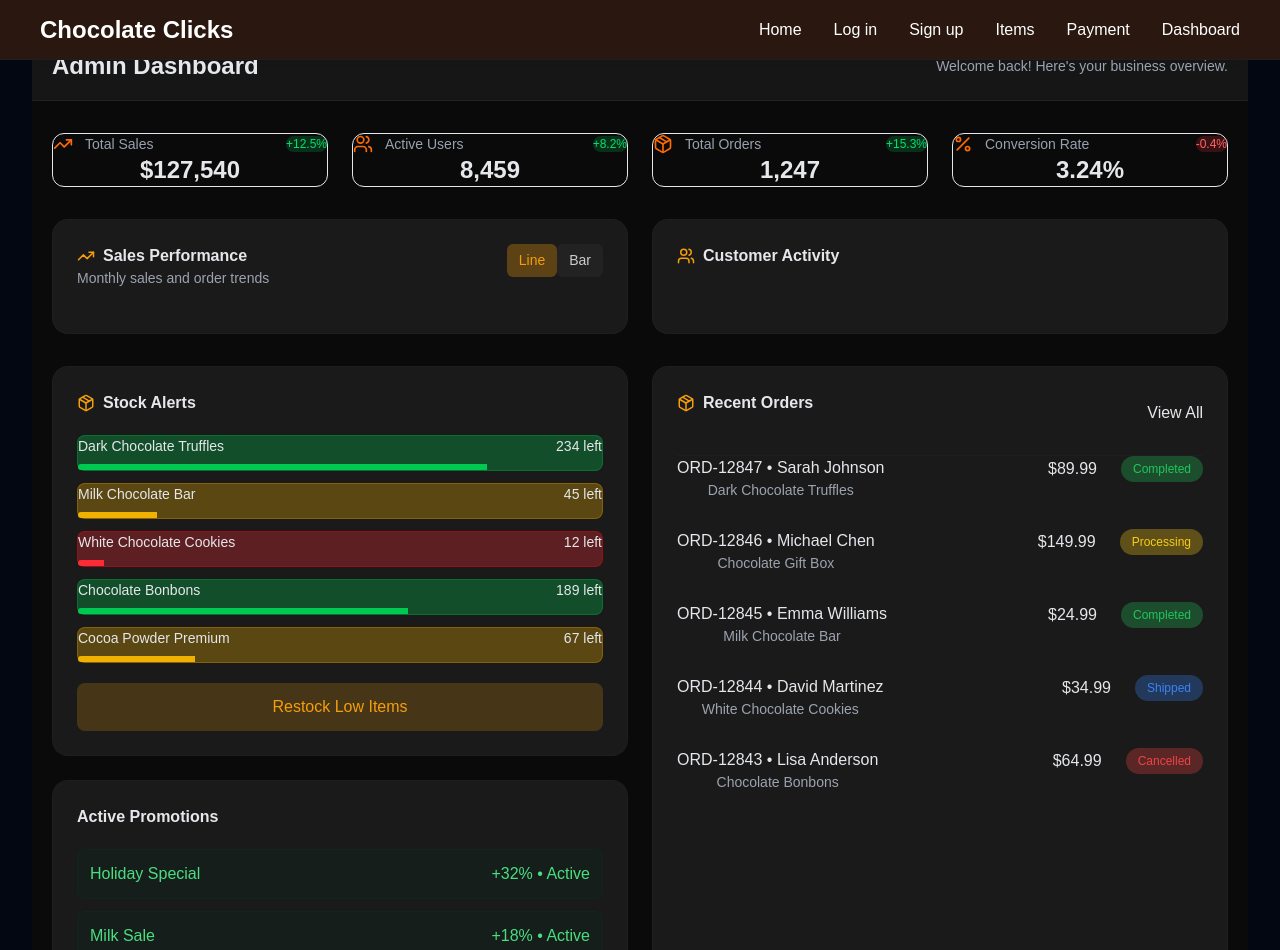
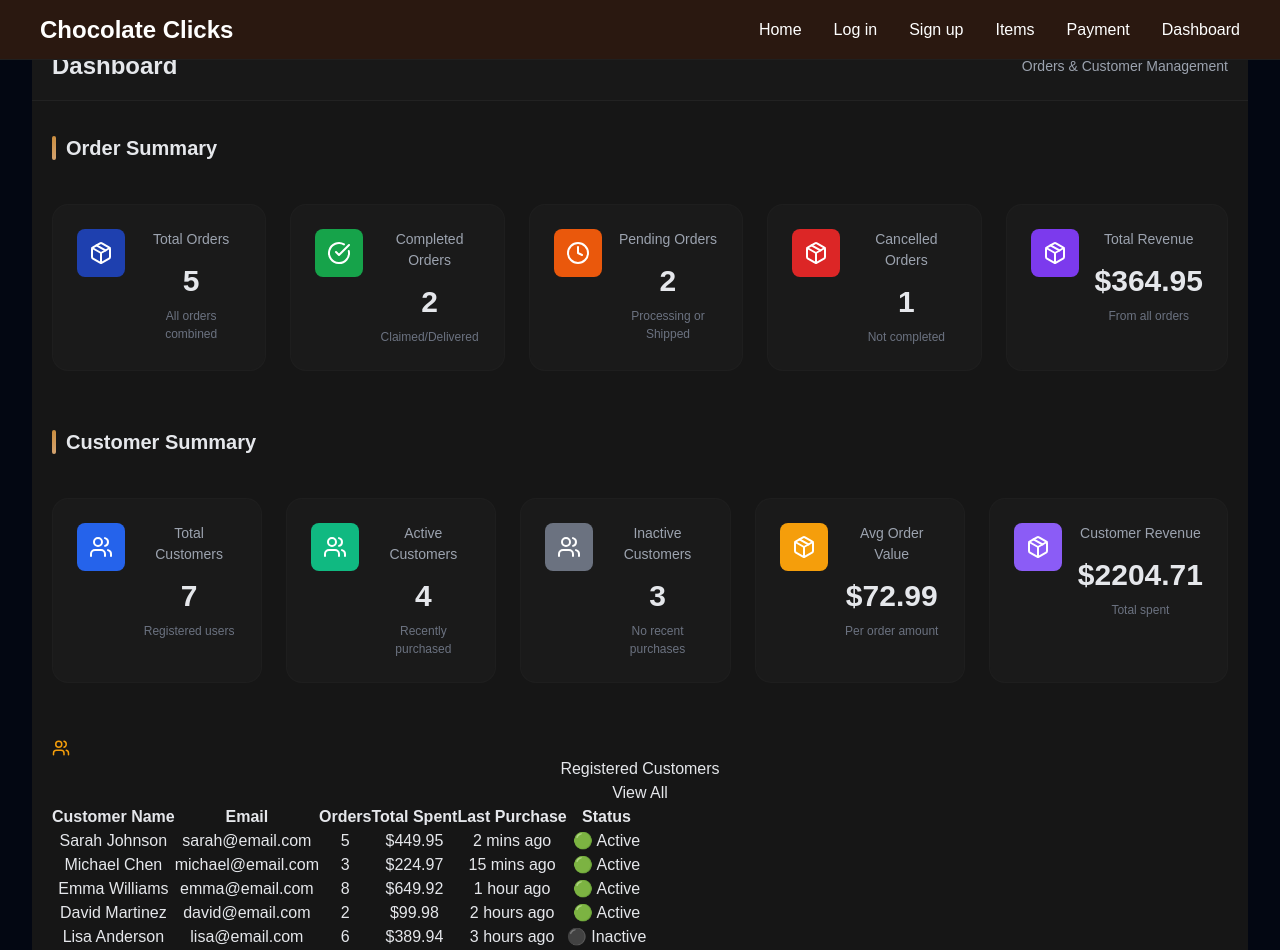
Before and after one commit to tanuri2002/chocolate-clicks-web, a React (Vite) app: page /dashboard in a window 1280 px wide. Shown: the top 950 px of the page. Built offline with nearby package versions, Linux system fonts and the light colour scheme; a web font is replaced by a local one.

Commit message:
Update dashboard orders and customers

```diff
--- a/src/frontend/Dashboard.css
+++ b/src/frontend/Dashboard.css
@@ -1,5 +1,5 @@
 .dashboard-page {
-  background-color: #0a0a0a;
+  background-color: #161616;
   color: #e5e7eb;
   min-height: 100vh;
   font-family: 'Kalnia', sans-serif;
@@ -50,9 +50,83 @@
   display: flex;
   flex-direction: column;
   gap: 2rem;
+
+/* Summary Sections */
+.summary-section {
+  display: flex;
+  flex-direction: column;
+  gap: 1rem;
+}
+
+.section-title {
+  font-size: 1.25rem;
+  font-weight: 600;
+  color: #e5e7eb;
+}
 }
 
 /* KPI Cards Grid */
+.order-summary-cards {
+  display: grid;
+  grid-template-columns: 1fr;
+  gap: 1.5rem;
+  margin-bottom: 1.5rem;
+}
+
+@media (min-width: 768px) {
+  .order-summary-cards {
+    grid-template-columns: repeat(2, 1fr);
+  }
+}
+
+@media (min-width: 1024px) {
+  .order-summary-cards {
+    grid-template-columns: repeat(5, 1fr);
+  }
+}
+
+.summary-card {
+  background-color: #1a1a1a;
+  border: 1px solid rgba(34,34,34,0.6);
+  border-radius: 1rem;
+  padding: 1.5rem;
+  display: flex;
+  gap: 1rem;
+  align-items: flex-start;
+}
+
+.summary-icon {
+  min-width: 48px;
+  width: 48px;
+  height: 48px;
+  border-radius: 0.5rem;
+  display: flex;
+  align-items: center;
+  justify-content: center;
+  flex-shrink: 0;
+}
+
+.summary-content {
+  flex: 1;
+}
+
+.summary-label {
+  font-size: 0.875rem;
+  color: #9ca3af;
+  margin-bottom: 0.5rem;
+}
+
+.summary-value {
+  font-size: 1.875rem;
+  font-weight: 700;
+  margin-bottom: 0.25rem;
+}
+
+.summary-subtitle {
+  font-size: 0.75rem;
+  color: #6b7280;
+}
+
 .kpi-cards {
   display: grid;
   grid-template-columns: 1fr;
@@ -158,6 +232,95 @@
 
 /* Cards */
 .stock-card, .promotions-card, .recent-orders-card {
+
+  /* Customers Card */
+  .customers-card {
+    background-color: #1a1a1a;
+    border-radius: 1rem;
+    border: 1px solid rgba(34,34,34,0.6);
+    padding: 1.5rem;
+  }
+
+  .customers-header {
+    display: flex;
+    justify-content: space-between;
+    align-items: center;
+    margin-bottom: 1.5rem;
+  }
+
+  .customers-header h2 {
+    display: flex;
+    align-items: center;
+    gap: 0.5rem;
+    font-weight: 600;
+    margin: 0;
+  }
+
+  .view-all-btn {
+    background-color: rgba(245,158,11,0.2);
+    color: #f59e0b;
+    border: none;
+    padding: 0.5rem 1rem;
+    border-radius: 0.5rem;
+    cursor: pointer;
+    font-weight: 500;
+    transition: background-color 0.2s;
+  }
+
+  .view-all-btn:hover {
+    background-color: rgba(245,158,11,0.3);
+  }
+
+  /* Customers Table */
+  .customers-table-wrapper {
+    overflow-x: auto;
+  }
+
+  .customers-table {
+    width: 100%;
+    border-collapse: collapse;
+  }
+
+  .customers-table thead {
+    background-color: rgba(34,34,34,0.5);
+    border-bottom: 1px solid rgba(34,34,34,0.6);
+  }
+
+  .customers-table th {
+    padding: 1rem;
+    text-align: left;
+    font-weight: 600;
+    color: #9ca3af;
+    font-size: 0.875rem;
+  }
+
+  .customers-table td {
+    padding: 1rem;
+    border-bottom: 1px solid rgba(34,34,34,0.3);
+    font-size: 0.875rem;
+  }
+
+  .customers-table tbody tr:hover {
+    background-color: rgba(34,34,34,0.2);
+  }
+
+  .customer-status {
+    padding: 0.25rem 0.75rem;
+    border-radius: 9999px;
+    font-size: 0.75rem;
+    font-weight: 500;
+    display: inline-block;
+  }
+
+  .customer-status.active {
+    background-color: rgba(16,185,129,0.2);
+    color: #10b981;
+  }
+
+  .customer-status.inactive {
+    background-color: rgba(107,114,128,0.2);
+    color: #9ca3af;
+  }
   background-color: #1a1a1a;
   border-radius: 1rem;
   border: 1px solid rgba(34,34,34,0.6);
@@ -215,6 +378,14 @@
 
 /* Recent Orders */
 .recent-orders-header {
+
+  .recent-orders-header h2 {
+    display: flex;
+    align-items: center;
+    gap: 0.5rem;
+    font-weight: 600;
+    margin: 0;
+  }
   display: flex;
   justify-content: space-between;
   margin-bottom: 1.25rem;
@@ -255,6 +426,18 @@
   color: #9ca3af;
 }
 
+.order-details {
+  font-size: 0.75rem;
+  color: #6b7280;
+  margin-top: 0.25rem;
+  display: flex;
+  gap: 0.5rem;
+}
+
+.order-time {
+  color: #6b7280;
+}
+
 .order-right {
   display: flex;
   align-items: center;
--- a/src/frontend/Dashboard.jsx
+++ b/src/frontend/Dashboard.jsx
@@ -1,43 +1,18 @@
 // src/pages/Dashboard.jsx
 import React from 'react';
-import { TrendingUp, Users, Package, Percent } from 'lucide-react';
-import { AreaChart, Area, XAxis, YAxis, CartesianGrid, Tooltip, ResponsiveContainer } from 'recharts';
-import StatCard from '../frontend/StatCard';
-import StockAlert from '../frontend/StockAlert';
+import { Package, Clock, CheckCircle, Users } from 'lucide-react';
 import './Dashboard.css';
 
-// ─── Example data ────────────────────────────────────────────────
-const monthlySales = [
-  { month: 'Jan', sales: 38000, orders: 420 },
-  { month: 'Feb', sales: 42000, orders: 480 },
-  { month: 'Mar', sales: 38000, orders: 410 },
-  { month: 'Apr', sales: 62000, orders: 680 },
-  { month: 'May', sales: 58000, orders: 640 },
-  { month: 'Jun', sales: 72000, orders: 790 },
-  { month: 'Jul', sales: 68000, orders: 750 },
-  { month: 'Aug', sales: 74000, orders: 810 },
-  { month: 'Sep', sales: 78000, orders: 860 },
-  { month: 'Oct', sales: 82000, orders: 900 },
-  { month: 'Nov', sales: 98000, orders: 1080 },
-  { month: 'Dec', sales: 135000, orders: 1480 },
-];
+// ─── Order Data ────────────────────────────────────────────────
 
-const dailyActivity = [
-  { day: 'Mon', new: 180, active: 1250 },
-  { day: 'Tue', new: 210, active: 1420 },
-  { day: 'Wed', new: 195, active: 1680 },
-  { day: 'Thu', new: 230, active: 1750 },
-  { day: 'Fri', new: 280, active: 1980 },
-  { day: 'Sat', new: 340, active: 2150 },
-  { day: 'Sun', new: 260, active: 1920 },
-];
-
-const stockAlerts = [
-  { name: "Dark Chocolate Truffles", stock: 234, status: "good" },
-  { name: "Milk Chocolate Bar", stock: 45, status: "warning" },
-  { name: "White Chocolate Cookies", stock: 12, status: "danger" },
-  { name: "Chocolate Bonbons", stock: 189, status: "good" },
-  { name: "Cocoa Powder Premium", stock: 67, status: "warning" },
+const registeredCustomers = [
+  { id: 1, name: "Sarah Johnson", email: "sarah@email.com", totalOrders: 5, totalSpent: 449.95, lastPurchase: "2 mins ago", status: "active" },
+  { id: 2, name: "Michael Chen", email: "michael@email.com", totalOrders: 3, totalSpent: 224.97, lastPurchase: "15 mins ago", status: "active" },
+  { id: 3, name: "Emma Williams", email: "emma@email.com", totalOrders: 8, totalSpent: 649.92, lastPurchase: "1 hour ago", status: "active" },
+  { id: 4, name: "David Martinez", email: "david@email.com", totalOrders: 2, totalSpent: 99.98, lastPurchase: "2 hours ago", status: "active" },
+  { id: 5, name: "Lisa Anderson", email: "lisa@email.com", totalOrders: 6, totalSpent: 389.94, lastPurchase: "3 hours ago", status: "inactive" },
+  { id: 6, name: "James Wilson", email: "james@email.com", totalOrders: 1, totalSpent: 89.99, lastPurchase: "1 day ago", status: "inactive" },
+  { id: 7, name: "Maria Garcia", email: "maria@email.com", totalOrders: 4, totalSpent: 299.96, lastPurchase: "2 days ago", status: "inactive" },
 ];
 
 const recentOrders = [
@@ -49,129 +24,207 @@ const recentOrders = [
 ];
 
 export default function Dashboard() {
+  // Calculate order statistics
+  const totalOrders = recentOrders.length;
+  const completedOrders = recentOrders.filter(order => order.status === "Completed").length;
+  const pendingOrders = recentOrders.filter(order => order.status !== "Completed" && order.status !== "Cancelled").length;
+  const cancelledOrders = recentOrders.filter(order => order.status === "Cancelled").length;
+  const totalAmount = recentOrders.reduce((sum, order) => sum + order.amount, 0);
+
+  // Calculate customer statistics
+  const totalCustomers = registeredCustomers.length;
+  const activeCustomers = registeredCustomers.filter(c => c.status === "active").length;
+  const inactiveCustomers = registeredCustomers.filter(c => c.status === "inactive").length;
+  const totalCustomerSpent = registeredCustomers.reduce((sum, c) => sum + c.totalSpent, 0);
+  const avgOrderValue = (totalAmount / totalOrders).toFixed(2);
+
   return (
     <div className="dashboard-page">
       {/* Header */}
       <header className="dashboard-header">
         <div className="dashboard-header-inner">
-          <h1>Admin Dashboard</h1>
-          <div className="dashboard-welcome">Welcome back! Here's your business overview.</div>
+          <h1>Dashboard</h1>
+          <div className="dashboard-welcome">Orders & Customer Management</div>
         </div>
       </header>
 
       <main className="dashboard-main">
-        {/* KPI cards */}
-        <div className="kpi-cards">
-          <StatCard icon={TrendingUp}  title="Total Sales"   value="$127,540" change={12.5}  positive />
-          <StatCard icon={Users}       title="Active Users"  value="8,459"   change={8.2}   positive />
-          <StatCard icon={Package}     title="Total Orders"  value="1,247"   change={15.3}  positive />
-          <StatCard icon={Percent}     title="Conversion Rate" value="3.24%" change={-0.4} positive={false} />
+        {/* Order Summary Cards */}
+        <div className="summary-section">
+          <h2 className="section-title">Order Summary</h2>
+          <div className="order-summary-cards">
+            <div className="summary-card">
+              <div className="summary-icon" style={{ backgroundColor: '#1e40af' }}>
+                <Package size={24} color="white" />
               </div>
-
-        {/* Charts */}
-        <div className="dashboard-charts">
-          {/* Sales Performance */}
-          <div className="chart-card">
-            <div className="chart-header">
-              <div>
-                <h2><TrendingUp size={18} className="icon-orange"/> Sales Performance</h2>
-                <p>Monthly sales and order trends</p>
-              </div>
-              <div className="chart-toggle">
-                <button>Line</button>
-                <button>Bar</button>
-              </div>
-            </div>
-            <div className="chart-area">
-              <ResponsiveContainer>
-                <AreaChart data={monthlySales}>
-                  <defs>
-                    <linearGradient id="colorSales" x1="0" y1="0" x2="0" y2="1">
-                      <stop offset="5%" stopColor="#f59e0b" stopOpacity={0.6}/>
-                      <stop offset="95%" stopColor="#f59e0b" stopOpacity={0}/>
-                    </linearGradient>
-                  </defs>
-                  <CartesianGrid strokeDasharray="3 3" stroke="#222" vertical={false}/>
-                  <XAxis dataKey="month" stroke="#666"/>
-                  <YAxis stroke="#666"/>
-                  <Tooltip contentStyle={{ background: '#1a1a1a', border: '#333' }}/>
-                  <Area type="monotone" dataKey="sales" stroke="#f59e0b" fill="url(#colorSales)"/>
-                </AreaChart>
-              </ResponsiveContainer>
+              <div className="summary-content">
+                <div className="summary-label">Total Orders</div>
+                <div className="summary-value">{totalOrders}</div>
+                <div className="summary-subtitle">All orders combined</div>
               </div>
             </div>
 
-          {/* Customer Activity */}
-          <div className="chart-card">
-            <h2 className="chart-title"><Users size={18} className="icon-orange"/> Customer Activity</h2>
-            <div className="chart-area">
-              <ResponsiveContainer>
-                <AreaChart data={dailyActivity}>
-                  <defs>
-                    <linearGradient id="colorActive" x1="0" y1="0" x2="0" y2="1">
-                      <stop offset="5%" stopColor="#8b5cf6" stopOpacity={0.5}/>
-                      <stop offset="95%" stopColor="#8b5cf6" stopOpacity={0}/>
-                    </linearGradient>
-                    <linearGradient id="colorNew" x1="0" y1="0" x2="0" y2="1">
-                      <stop offset="5%" stopColor="#f59e0b" stopOpacity={0.6}/>
-                      <stop offset="95%" stopColor="#f59e0b" stopOpacity={0}/>
-                    </linearGradient>
-                  </defs>
-                  <CartesianGrid strokeDasharray="3 3" stroke="#222" vertical={false}/>
-                  <XAxis dataKey="day" stroke="#666"/>
-                  <YAxis stroke="#666"/>
-                  <Tooltip contentStyle={{ background: '#1a1a1a', border: '#333' }}/>
-                  <Area type="monotone" dataKey="active" stroke="#8b5cf6" fill="url(#colorActive)" name="Active Users"/>
-                  <Area type="monotone" dataKey="new" stroke="#f59e0b" fill="url(#colorNew)" name="New Users" stackId="1"/>
-                </AreaChart>
-              </ResponsiveContainer>
+            <div className="summary-card">
+              <div className="summary-icon" style={{ backgroundColor: '#16a34a' }}>
+                <CheckCircle size={24} color="white" />
               </div>
+              <div className="summary-content">
+                <div className="summary-label">Completed Orders</div>
+                <div className="summary-value">{completedOrders}</div>
+                <div className="summary-subtitle">Claimed/Delivered</div>
               </div>
             </div>
 
-        {/* Bottom Section */}
-        <div className="dashboard-bottom">
-          {/* Stock Alerts & Promotions */}
-          <div className="left-column">
-            {/* Stock Alerts */}
-            <div className="stock-card">
-              <h2><Package size={18} className="icon-orange"/> Stock Alerts</h2>
-              <div className="stock-list">
-                {stockAlerts.map(item => (
-                  <StockAlert key={item.name} {...item}/>
-                ))}
+            <div className="summary-card">
+              <div className="summary-icon" style={{ backgroundColor: '#ea580c' }}>
+                <Clock size={24} color="white" />
               </div>
-              <button className="restock-button">Restock Low Items</button>
+              <div className="summary-content">
+                <div className="summary-label">Pending Orders</div>
+                <div className="summary-value">{pendingOrders}</div>
+                <div className="summary-subtitle">Processing or Shipped</div>
+              </div>
             </div>
 
-            {/* Active Promotions */}
-            <div className="promotions-card">
-              <h2>Active Promotions</h2>
-              <div className="promotion-list">
-                <div className="promotion-item">
-                  <span>Holiday Special</span>
-                  <span>+32% • Active</span>
+            <div className="summary-card">
+              <div className="summary-icon" style={{ backgroundColor: '#dc2626' }}>
+                <Package size={24} color="white" />
               </div>
-                <div className="promotion-item">
-                  <span>Milk Sale</span>
-                  <span>+18% • Active</span>
+              <div className="summary-content">
+                <div className="summary-label">Cancelled Orders</div>
+                <div className="summary-value">{cancelledOrders}</div>
+                <div className="summary-subtitle">Not completed</div>
+              </div>
+            </div>
+
+            <div className="summary-card">
+              <div className="summary-icon" style={{ backgroundColor: '#7c3aed' }}>
+                <Package size={24} color="white" />
+              </div>
+              <div className="summary-content">
+                <div className="summary-label">Total Revenue</div>
+                <div className="summary-value">${totalAmount.toFixed(2)}</div>
+                <div className="summary-subtitle">From all orders</div>
               </div>
             </div>
           </div>
         </div>
 
-          {/* Recent Orders */}
+        {/* Customer Summary Cards */}
+        <div className="summary-section">
+          <h2 className="section-title">Customer Summary</h2>
+          <div className="order-summary-cards">
+            <div className="summary-card">
+              <div className="summary-icon" style={{ backgroundColor: '#2563eb' }}>
+                <Users size={24} color="white" />
+              </div>
+              <div className="summary-content">
+                <div className="summary-label">Total Customers</div>
+                <div className="summary-value">{totalCustomers}</div>
+                <div className="summary-subtitle">Registered users</div>
+              </div>
+            </div>
+
+            <div className="summary-card">
+              <div className="summary-icon" style={{ backgroundColor: '#10b981' }}>
+                <Users size={24} color="white" />
+              </div>
+              <div className="summary-content">
+                <div className="summary-label">Active Customers</div>
+                <div className="summary-value">{activeCustomers}</div>
+                <div className="summary-subtitle">Recently purchased</div>
+              </div>
+            </div>
+
+            <div className="summary-card">
+              <div className="summary-icon" style={{ backgroundColor: '#6b7280' }}>
+                <Users size={24} color="white" />
+              </div>
+              <div className="summary-content">
+                <div className="summary-label">Inactive Customers</div>
+                <div className="summary-value">{inactiveCustomers}</div>
+                <div className="summary-subtitle">No recent purchases</div>
+              </div>
+            </div>
+
+            <div className="summary-card">
+              <div className="summary-icon" style={{ backgroundColor: '#f59e0b' }}>
+                <Package size={24} color="white" />
+              </div>
+              <div className="summary-content">
+                <div className="summary-label">Avg Order Value</div>
+                <div className="summary-value">${avgOrderValue}</div>
+                <div className="summary-subtitle">Per order amount</div>
+              </div>
+            </div>
+
+            <div className="summary-card">
+              <div className="summary-icon" style={{ backgroundColor: '#8b5cf6' }}>
+                <Package size={24} color="white" />
+              </div>
+              <div className="summary-content">
+                <div className="summary-label">Customer Revenue</div>
+                <div className="summary-value">${totalCustomerSpent.toFixed(2)}</div>
+                <div className="summary-subtitle">Total spent</div>
+              </div>
+            </div>
+          </div>
+        </div>
+
+        {/* Registered Customers List */}
+        <div className="customers-card">
+          <div className="customers-header">
+            <h2><Users size={18} className="icon-orange"/> Registered Customers</h2>
+            <button className="view-all-btn">View All</button>
+          </div>
+          <div className="customers-table-wrapper">
+            <table className="customers-table">
+              <thead>
+                <tr>
+                  <th>Customer Name</th>
+                  <th>Email</th>
+                  <th>Orders</th>
+                  <th>Total Spent</th>
+                  <th>Last Purchase</th>
+                  <th>Status</th>
+                </tr>
+              </thead>
+              <tbody>
+                {registeredCustomers.map(customer => (
+                  <tr key={customer.id}>
+                    <td>{customer.name}</td>
+                    <td>{customer.email}</td>
+                    <td>{customer.totalOrders}</td>
+                    <td>${customer.totalSpent.toFixed(2)}</td>
+                    <td>{customer.lastPurchase}</td>
+                    <td>
+                      <span className={`customer-status ${customer.status}`}>
+                        {customer.status === 'active' ? '🟢 Active' : '⚫ Inactive'}
+                      </span>
+                    </td>
+                  </tr>
+                ))}
+              </tbody>
+            </table>
+          </div>
+        </div>
+
+        {/* Recent Orders Full Width */}
         <div className="recent-orders-card">
           <div className="recent-orders-header">
             <h2><Package size={18} className="icon-orange"/> Recent Orders</h2>
-              <button>View All</button>
+            <button className="view-all-btn">View All</button>
           </div>
           <div className="orders-list">
             {recentOrders.map(order => (
               <div key={order.id} className="order-item">
                 <div>
-                    <div className="order-title">{order.id} • {order.customer}</div>
-                    <div className="order-product">{order.product}</div>
+                  <div className="order-title">{order.id}</div>
+                  <div className="order-product">{order.customer}</div>
+                  <div className="order-details">
+                    <span>{order.product}</span>
+                    <span className="order-time">{order.time}</span>
+                  </div>
                 </div>
                 <div className="order-right">
                   <div className="order-amount">${order.amount.toFixed(2)}</div>
@@ -183,7 +236,6 @@ export default function Dashboard() {
             ))}
           </div>
         </div>
-        </div>
       </main>
     </div>
   );
```
Also changed, not shown: 1 other file (tests, documents, lock files or other folders). Lines whose indentation alone changed are shown as unchanged.
